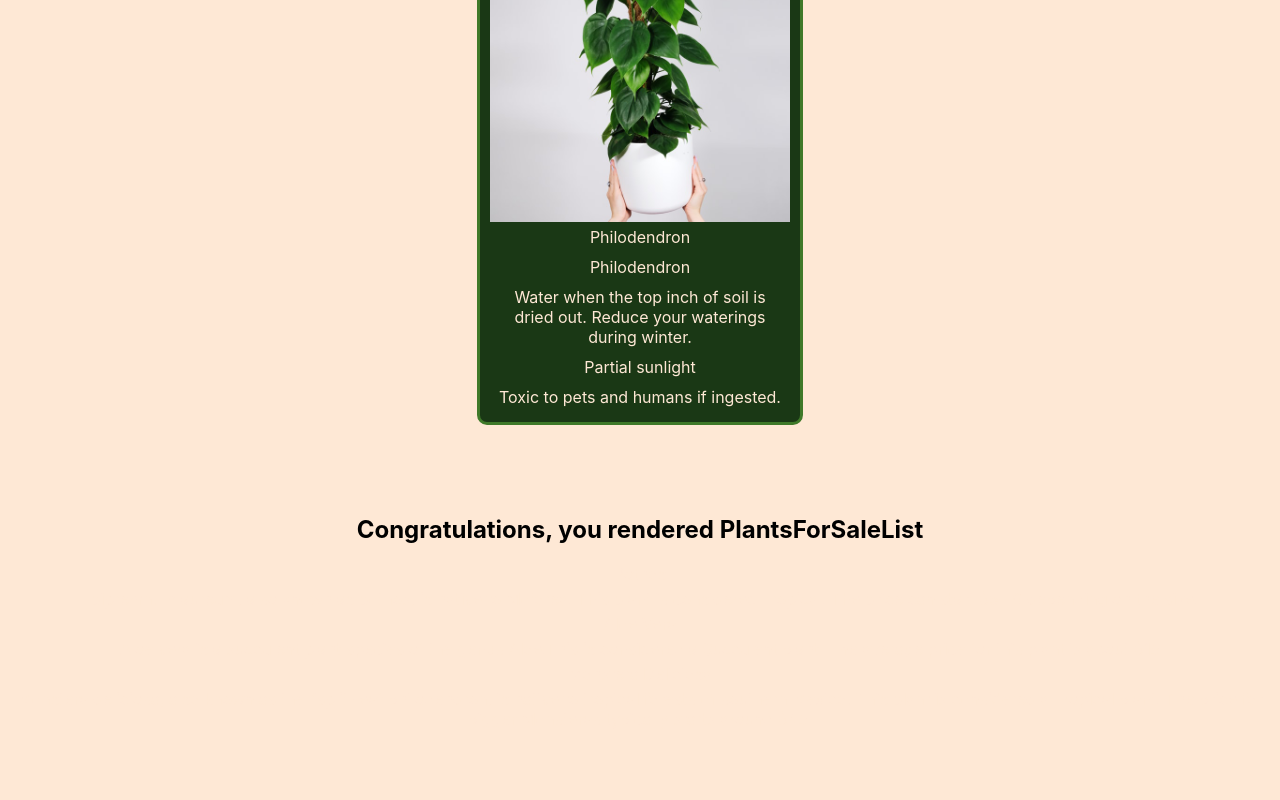
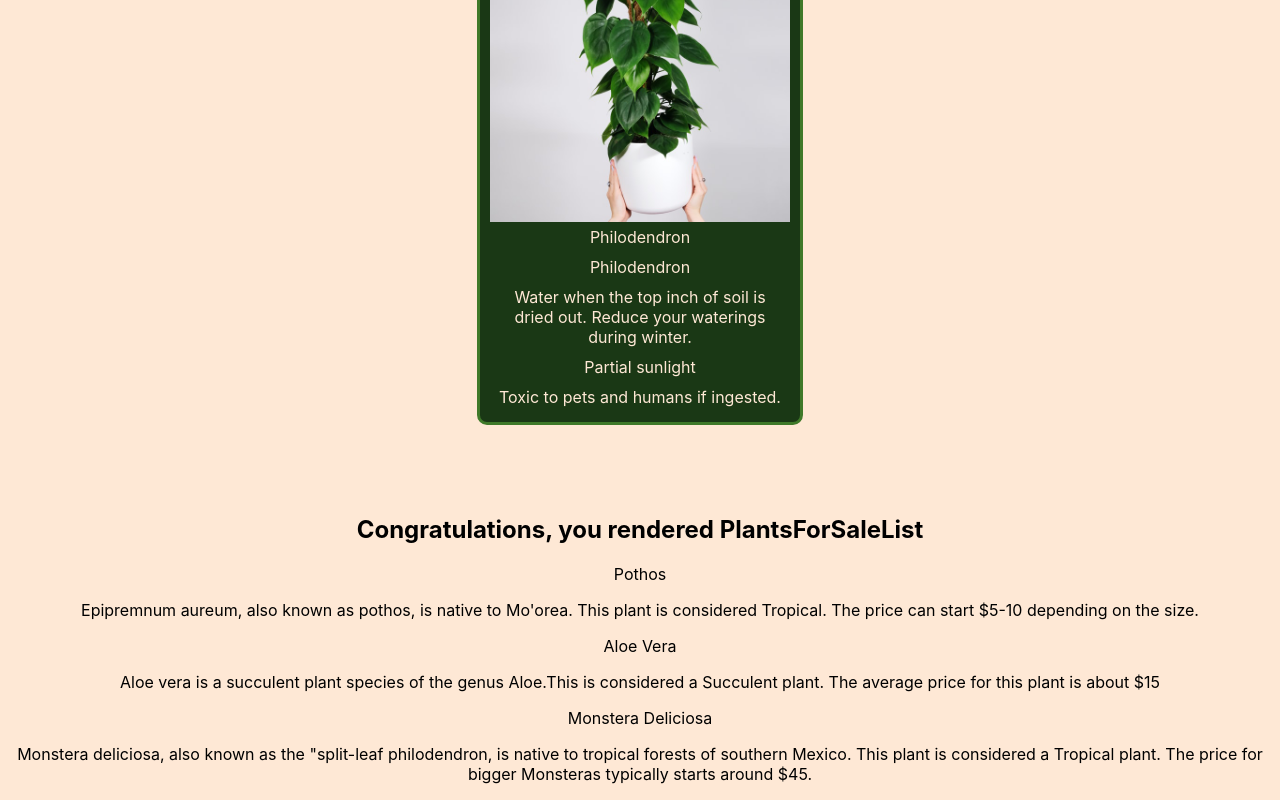
Before and after one commit to abrielcleaver/spotlight1-react-display-a-list-practice, a React (Create React App) app: page / in a window 1280 px wide. Shown: the part 1322-2122 px from the top of the page. Before the commit the page ends 2056 px from the top, so only its background shows below. Built offline with nearby package versions, Linux system fonts and the light colour scheme.

Commit message:
Update styling so that the text of the third list is showing on the page

```diff
--- a/src/DetailedPlantList/DetailedPlantList.css
+++ b/src/DetailedPlantList/DetailedPlantList.css
@@ -33,7 +33,7 @@ h3 {
   width: 100%;
 }
 
-p {
+.detailed-plant-item p {
   color:var(--color-1);
   margin: 5px;
 }
--- a/src/DetailedPlantList/DetailedPlantList.js
+++ b/src/DetailedPlantList/DetailedPlantList.js
@@ -1,4 +1,4 @@
-import './DetailedPlantList.css';
+// import './DetailedPlantList.css';
 import DetailedPlantItem from './DetailedPlantItem';
 
 export default function DetailedPlantList(props) {
```
